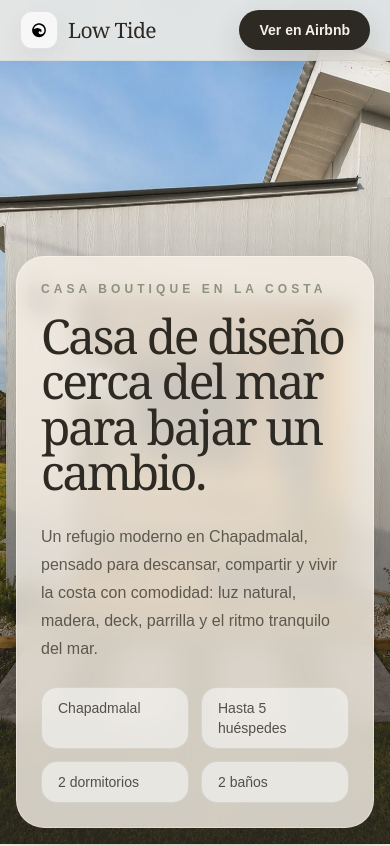
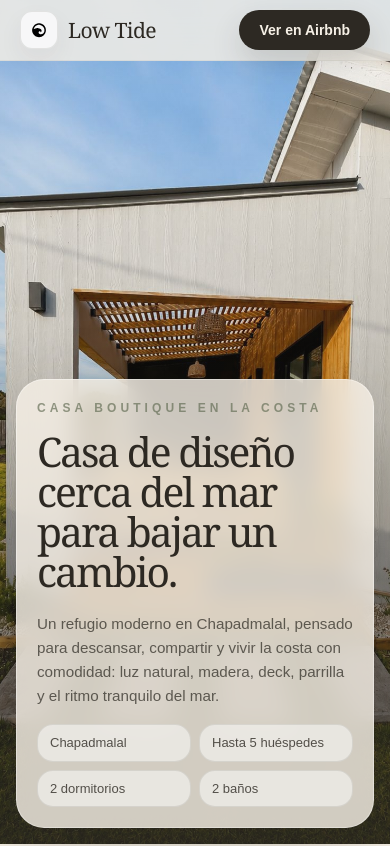
Before and after one commit to MarianEsteban/low-tide-web, a Next.js app: page / in a window 390 px wide. Shown: the top 846 px of the page. Built offline with nearby package versions, Linux system fonts and the light colour scheme.

Commit message:
Refine mobile hero layout

```diff
--- a/src/app/page.tsx
+++ b/src/app/page.tsx
@@ -142,20 +142,20 @@ export default function Home() {
           />
           <div className="absolute inset-0 bg-gradient-to-t from-charcoal/78 via-charcoal/22 to-cream/10" />
         </div>
-        <div className="relative mx-auto grid w-full max-w-7xl gap-7 rounded-[1.75rem] border border-white/35 bg-cream/82 p-6 shadow-[0_28px_80px_rgba(45,41,35,0.24)] backdrop-blur-md md:grid-cols-[1.2fr_0.8fr] md:p-8 lg:p-9">
+        <div className="relative mx-auto grid w-full max-w-7xl gap-5 rounded-[1.75rem] border border-white/35 bg-cream/82 p-5 shadow-[0_28px_80px_rgba(45,41,35,0.24)] backdrop-blur-md sm:gap-7 sm:p-6 md:grid-cols-[1.2fr_0.8fr] md:p-8 lg:p-9">
           <div>
             <SectionEyebrow>Casa boutique en la costa</SectionEyebrow>
-            <h1 className="max-w-4xl font-serif text-5xl leading-[0.95] tracking-[-0.05em] text-charcoal sm:text-6xl lg:text-7xl">
+            <h1 className="max-w-4xl font-serif text-[2.55rem] leading-[0.98] tracking-[-0.05em] text-charcoal sm:text-6xl sm:leading-[0.95] lg:text-7xl">
               Casa de diseño cerca del mar para bajar un cambio.
             </h1>
           </div>
-          <div className="flex flex-col justify-end gap-6">
-            <p className="text-base leading-7 text-charcoal/72 sm:text-lg sm:leading-8">
+          <div className="flex flex-col justify-end gap-4 sm:gap-6">
+            <p className="text-[0.95rem] leading-6 text-charcoal/72 sm:text-lg sm:leading-8">
               Un refugio moderno en Chapadmalal, pensado para descansar, compartir y vivir la costa con comodidad: luz natural, madera, deck, parrilla y el ritmo tranquilo del mar.
             </p>
-            <div className="grid grid-cols-2 gap-3">
+            <div className="grid grid-cols-2 gap-2 sm:gap-3">
               {facts.map((fact) => (
-                <div key={fact} className="rounded-2xl border border-charcoal/10 bg-white/50 px-4 py-2.5 text-sm font-medium text-charcoal/80">
+                <div key={fact} className="rounded-2xl border border-charcoal/10 bg-white/50 px-3 py-2 text-[0.8125rem] font-medium text-charcoal/80 sm:px-4 sm:py-2.5 sm:text-sm">
                   {fact}
                 </div>
               ))}
```
